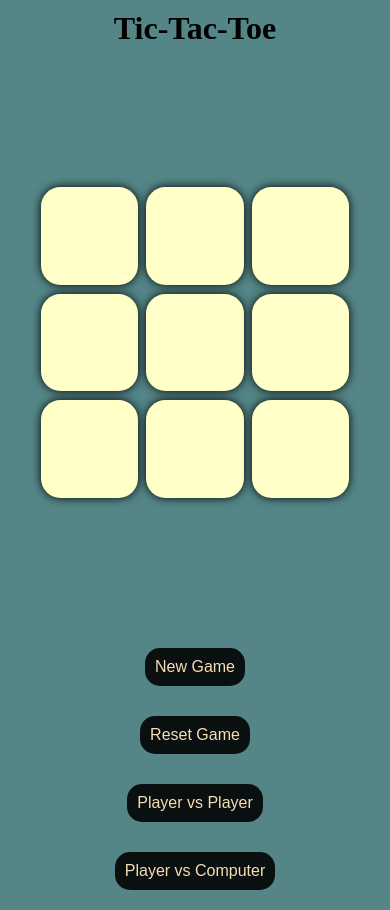
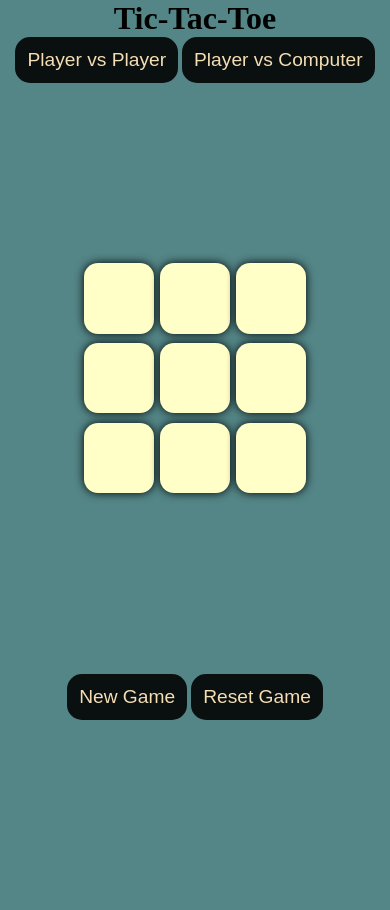
Before and after one commit to SukhwalRaghav/Tic-Tac-Toe-AI-Game, a plain HTML site: page index.html in a window 390 px wide. After the commit the page ends 844 px from the top, so only its background shows below. Drawn offline with Linux system fonts and the light colour scheme.

Commit message:
Third Change

```diff
--- a/index.html
+++ b/index.html
@@ -12,6 +12,10 @@
     </div>
     <main>
         <h1>Tic-Tac-Toe</h1>
+        <div class="mode-selection">
+            <button id="playerVsPlayer">Player vs Player</button>
+            <button id="playerVsComputer">Player vs Computer</button>
+        </div>
         <div class="container">
             <div class="game">
                 <button class="box"></button>
@@ -25,12 +29,8 @@
                 <button class="box"></button>
             </div>
         </div>
-        <div class="button-container">
-            <button id="newgame">New Game</button>
-            <button id="resetgame">Reset Game</button>
-            <button id="playerVsPlayer">Player vs Player</button>
-            <button id="playerVsComputer">Player vs Computer</button>
-        </div>
+        <button id="newgame">New Game</button>
+        <button id="resetgame">Reset Game</button>
     </main>
     <script src="app.js"></script>
 </body>
--- a/style.css
+++ b/style.css
@@ -1,4 +1,3 @@
-/* Base styles */
 * {
     margin: 0;
     padding: 0;
@@ -49,7 +48,6 @@ body {
 #playerVsPlayer,
 #playerVsComputer {
     padding: 12px;
-    margin: 10px 5px; /* Add margin for better alignment */
     border-radius: 15px;
     border: none;
     background-color: rgba(0, 0, 0, 0.888);
@@ -78,41 +76,3 @@ body {
 .hide {
     display: none;
 }
-
-/* Media queries for mobile devices */
-@media (max-width: 768px) {
-    .game {
-        height: 80vmin;
-        width: 80vmin;
-        gap: 2vmin;
-    }
-
-    .box {
-        height: 25vmin;
-        width: 25vmin;
-        font-size: 50px;
-    }
-
-    #msg {
-        font-size: 5px;
-    }
-
-    #resetgame,
-    #newgame,
-    #playerVsPlayer,
-    #playerVsComputer {
-        padding: 10px;
-        font-size: medium;
-    }
-
-    main {
-        padding: 10px;
-    }
-
-    .button-container {
-        display: flex;
-        flex-direction: column;
-        align-items: center;
-        gap: 10px;
-    }
-}
```
